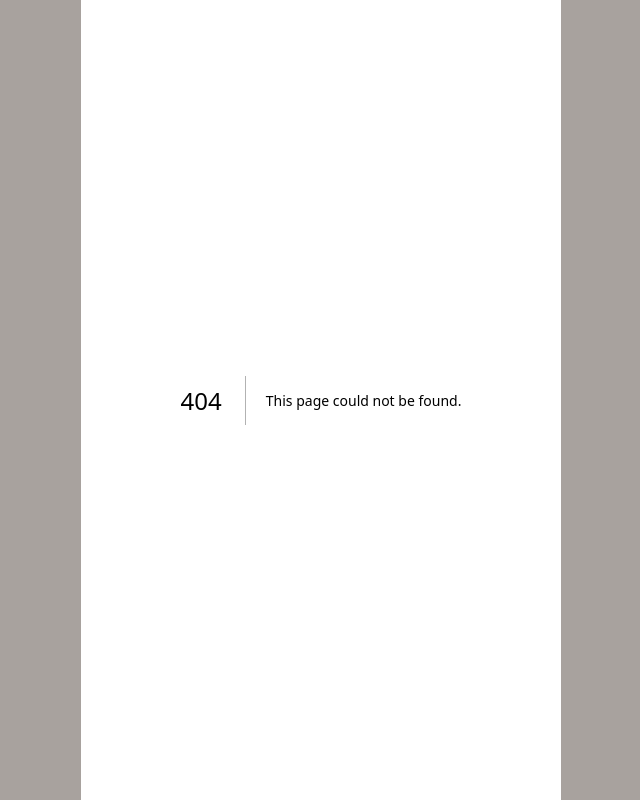
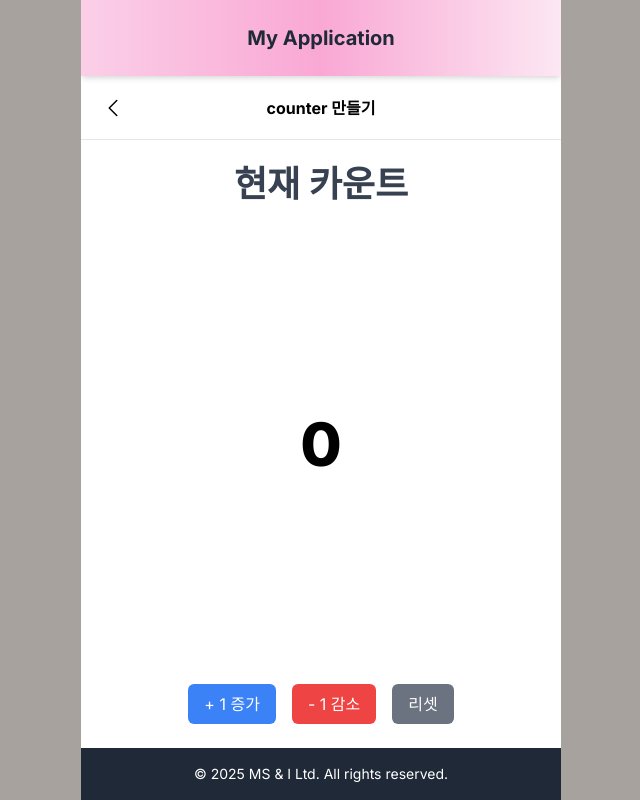
Before and after one commit to k800712/front-assignments-main, a Next.js app: page /assignments/counter in a window 1280 px wide. Before the commit this address had no page. Shown: the whole page, without its empty margins (319-959 px from the left). Built offline with nearby package versions, Linux system fonts and the light colour scheme.

Commit message:
"counter 기능 추가 및 상품 목록 UI 개선"

```diff
--- /dev/null
+++ b/src/app/assignments/counter/page.tsx
@@ -0,0 +1,58 @@
+"use client";
+
+import { useState } from "react";
+import Header from "@/components/header";
+
+export default function Assignments3() {
+    const [count, setCount] = useState(0);
+
+    const increment = () => setCount(count + 1); // +1 증가
+    const decrement = () => setCount(count - 1); // -1 감소
+    const reset = () => setCount(0); // 리셋: 값 0으로 초기화
+
+    return (
+        <div className="w-full h-full flex flex-col">
+            {/* 상단 Header */}
+            <Header title={"counter 만들기"} hasBack={true} />
+
+            {/* 현재 카운트 텍스트 */}
+            <div className="flex justify-center items-center mt-6">
+                <div className="text-2xl md:text-4xl font-bold text-gray-700">
+                    현재 카운트
+                </div>
+            </div>
+
+            {/* 카운트 숫자 */}
+            <div className="flex-1 flex items-center justify-center">
+                <div className="text-4xl md:text-6xl font-extrabold">
+                    {count}
+                </div>
+            </div>
+
+            {/* 증가/감소/리셋 버튼 */}
+            <div className="flex justify-center gap-4 mb-6">
+                {/* +1 증가 */}
+                <button
+                    onClick={increment}
+                    className="px-4 py-2 bg-blue-500 text-white rounded-md hover:bg-blue-600 transition"
+                >
+                    + 1 증가
+                </button>
+                {/* -1 감소 */}
+                <button
+                    onClick={decrement}
+                    className="px-4 py-2 bg-red-500 text-white rounded-md hover:bg-red-600 transition"
+                >
+                    - 1 감소
+                </button>
+                {/* 리셋 */}
+                <button
+                    onClick={reset}
+                    className="px-4 py-2 bg-gray-500 text-white rounded-md hover:bg-gray-600 transition"
+                >
+                    리셋
+                </button>
+            </div>
+        </div>
+    );
+}
--- a/src/app/assignments/product-list/page.tsx
+++ b/src/app/assignments/product-list/page.tsx
@@ -45,27 +45,31 @@ export default function Assignment1() {
         <Header title={"상품목록 만들기"} hasBack={true} />
         <div className="w-full h-full flex flex-col overflow-y-auto py-5 px-5 gap-5 scrollbar-hide">
           {/* 반응형 Grid Layout */}
-          <div className="grid gap-4 grid-cols-1 sm:grid-cols-2 lg:grid-cols-3">
+          <div className="grid gap-6 grid-cols-2 sm:grid-cols-3 lg:grid-cols-4 xl:grid-cols-5">
             {products.map((product, index) => (
                 <div
                     key={index}
-                    className="rounded-md bg-white border p-3 gap-1 flex flex-col"
+                    className="rounded-md bg-white border p-3 gap-2 flex flex-col transition-all hover:shadow-lg hover:scale-105"
                 >
                   {/* 상품 이미지 */}
-                  <div className="w-full aspect-square rounded-md">
+                  <div className="w-full aspect-square rounded-md overflow-hidden">
                     {product.imageSrc ? (
                         <img
                             src={product.imageSrc}
                             alt={product.title}
-                            className="rounded-md w-full aspect-square"
+                            className="rounded-md w-full h-full object-cover"
                         />
                     ) : (
                         <BlankImage />
                     )}
                   </div>
                   {/* 상품 정보 */}
-                  <div className="h-12 max-h-12 overflow-hidden">{product.title}</div>
-                  <div className="font-bold">{product.price.toLocaleString()}원</div>
+                  <div className="h-12 max-h-12 overflow-hidden text-ellipsis whitespace-nowrap">
+                    {product.title}
+                  </div>
+                  <div className="font-bold text-gray-800">
+                    {product.price.toLocaleString()}원
+                  </div>
                 </div>
             ))}
           </div>
--- a/src/app/page.tsx
+++ b/src/app/page.tsx
@@ -13,6 +13,12 @@ const assignments = [
         path: "profile-card",
         title: "프로필 카드 만들기",
         description: "object 형식의 데이터를 만들고 그것을 이용해서 프로필 카드 만들기",
+    },
+    {
+        order: 3,
+        path: "counter",
+        title: "counter 만들기",
+        description: "object 형식의 데이터를 만들고 그것을 이용해서 counter 카드 만들기",
     },
 ];
 
```
